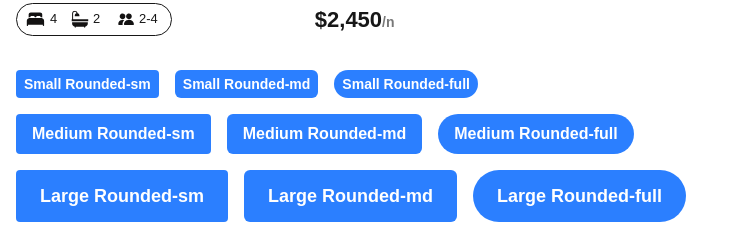
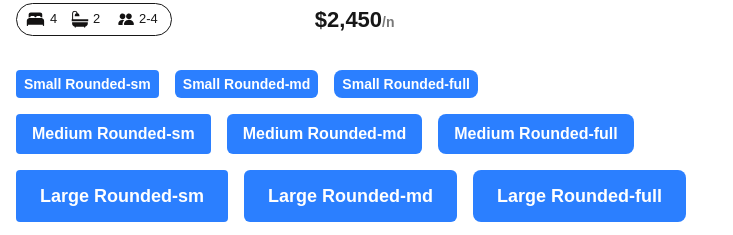
Before and after one commit to Rudymaze/alx-project-0x00-setup, a Next.js app in the folder alx-project-0x00/: page /landing in a window 1280 px wide. Shown: the part 1336-1571 px from the top of the page, without its empty margins (0-733 px from the left). Built offline with nearby package versions, Linux system fonts and the light colour scheme.

Commit message:
created a button component and and also created various path in landing.tsx

```diff
--- a/alx-project-0x00/components/Button.tsx
+++ b/alx-project-0x00/components/Button.tsx
@@ -3,7 +3,7 @@
 interface ButtonProps {
   title: string;
   size: "small" | "medium" | "large";
-  shape: "rounded-sm" | "rounded-md" | "rounded-full";
+  shape: "rounded-sm" | "rounded-md" | "rounded-lg";
 }
 
 const sizeClasses = {
--- a/alx-project-0x00/interfaces/index.ts
+++ b/alx-project-0x00/interfaces/index.ts
@@ -2,5 +2,8 @@
   title: string;
 }
 export interface ButtonProps {
-  style: string;
+  title: string;
+  style?: string;
+  size: "small" | "medium" | "large";
+  shape: "rounded-sm" | "rounded-md" | "rounded-lg";
 }
--- a/alx-project-0x00/pages/landing.tsx
+++ b/alx-project-0x00/pages/landing.tsx
@@ -16,11 +16,7 @@
         <div className="flex gap-4">
           <Button title="Small Rounded-sm" size="small" shape="rounded-sm" />
           <Button title="Small Rounded-md" size="small" shape="rounded-md" />
-          <Button
-            title="Small Rounded-full"
-            size="small"
-            shape="rounded-full"
-          />
+          <Button title="Small Rounded-full" size="small" shape="rounded-lg" />
         </div>
         <div className="flex gap-4">
           <Button title="Medium Rounded-sm" size="medium" shape="rounded-sm" />
@@ -28,17 +24,13 @@
           <Button
             title="Medium Rounded-full"
             size="medium"
-            shape="rounded-full"
+            shape="rounded-lg"
           />
         </div>
         <div className="flex gap-4">
           <Button title="Large Rounded-sm" size="large" shape="rounded-sm" />
           <Button title="Large Rounded-md" size="large" shape="rounded-md" />
-          <Button
-            title="Large Rounded-full"
-            size="large"
-            shape="rounded-full"
-          />
+          <Button title="Large Rounded-full" size="large" shape="rounded-lg" />
         </div>
       </div>
     </div>
```
